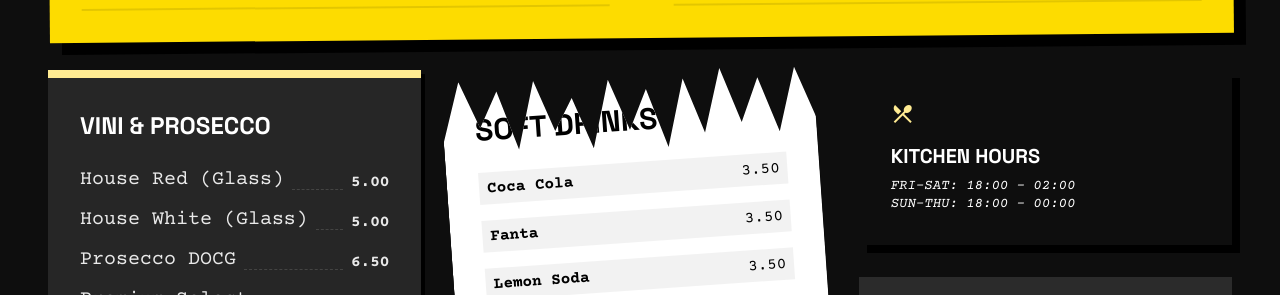
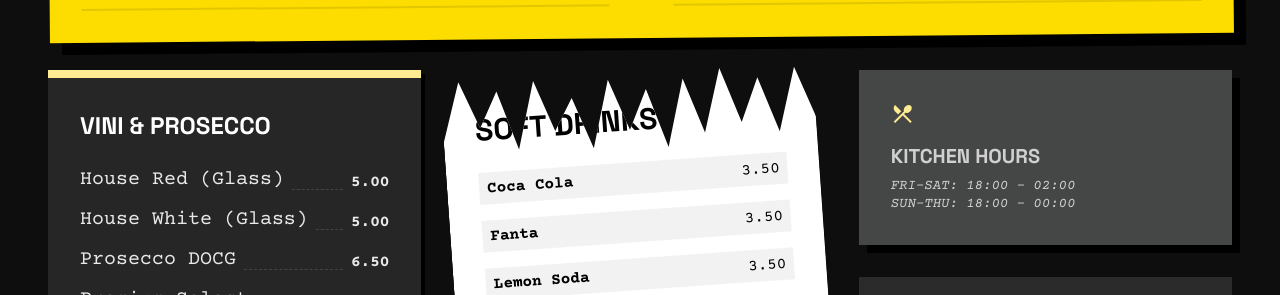
Before and after one commit to hephatech/feelings.bar, a Next.js app: page /menu in a window 1280 px wide. Shown: the part 1341-1636 px from the top of the page. Built offline with nearby package versions, Linux system fonts and the light colour scheme; grey boxes are pictures that could not be loaded.

Commit message:
fix: add secondary variant to ScrapbookCardV2

```diff
--- a/components/scrapbook-card-v2.tsx
+++ b/components/scrapbook-card-v2.tsx
@@ -5,7 +5,7 @@ interface ScrapbookCardProps {
   children: ReactNode
   rotation?: number
   className?: string
-  variant?: 'default' | 'primary' | 'dark' | 'white'
+  variant?: 'default' | 'primary' | 'dark' | 'white' | 'secondary'
   shadow?: 'sm' | 'md' | 'lg' | 'xl'
   jaggedEdge?: 'none' | 'right' | 'left'
   paperTexture?: boolean
@@ -16,6 +16,7 @@ const variantStyles = {
   primary: 'bg-primary-container text-black',
   dark: 'bg-surface-container-highest border-4 border-white text-white',
   white: 'bg-white text-black',
+  secondary: 'bg-secondary-container text-on-secondary-container',
 }
 
 const shadowStyles = {
```
